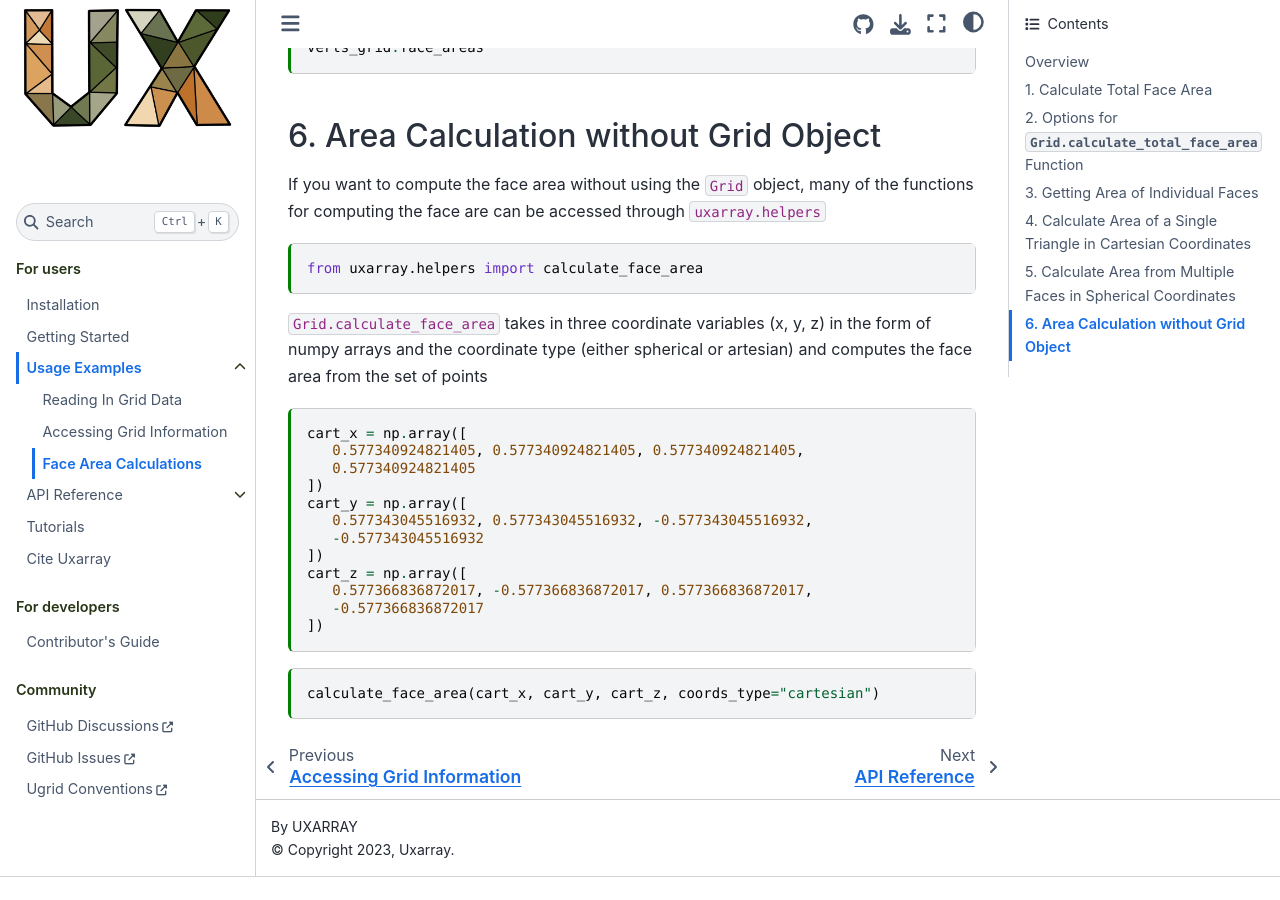
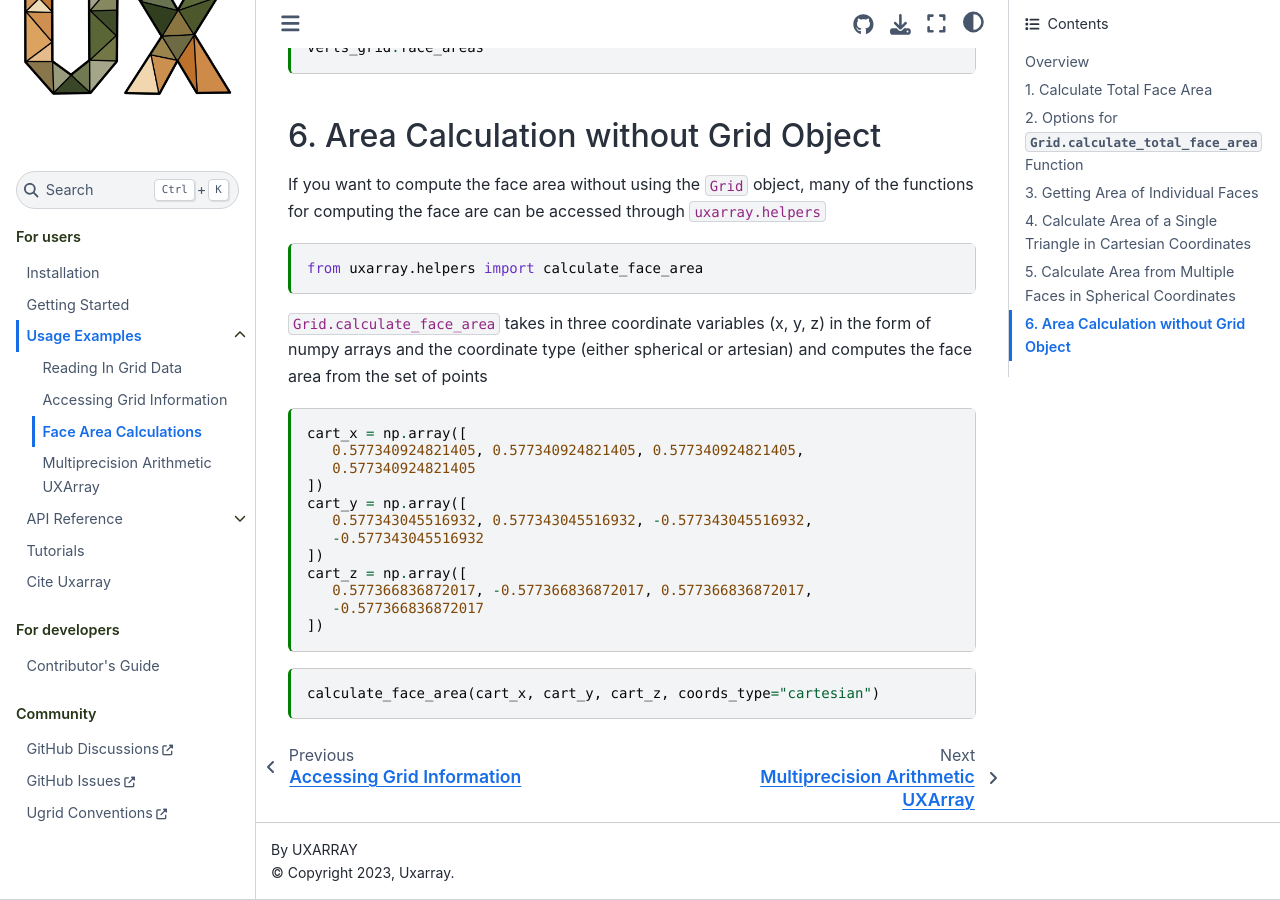
Before and after one commit to UXARRAY/uxarray, a Sphinx documentation site: the page built from docs/examples/003-area-calc.ipynb, in a window 1280 px wide and 900 px high, scrolled down 4033 px. Built offline with Sphinx 7.4.7 and the Sphinx Book theme 1.1.4, drawn with Linux system fonts in a browser that asks for light colours; before the commit the page ends 4910 px from its top, so only the background shows below that.

Commit message:
Add jupyter-notebook example

```diff
--- a/docs/examples.rst
+++ b/docs/examples.rst
@@ -18,3 +18,4 @@
    examples/001-read-grid-data.ipynb
    examples/002-access-grid-info.ipynb
    examples/003-area-calc.ipynb
+   examples/004-multiprecision-usage.ipynb
--- a/docs/gallery.yml
+++ b/docs/gallery.yml
@@ -9,3 +9,7 @@
 - title: Face Area Calculations
   path: examples/003-area-calc.ipynb
   thumbnail: _static/thumbnails/default.svg
+
+- title: Multiprecision Arithmetic Grid
+  path: examples/004-multiprecision-usage.ipynb
+  thumbnail: _static/thumbnails/default.svg
```
Also changed, not shown: docs/examples/000-template.ipynb, docs/examples/001-read-grid-data.ipynb, docs/examples/002-access-grid-info.ipynb, docs/examples/003-area-calc.ipynb, docs/examples/004-multiprecision-usage.ipynb (added).
